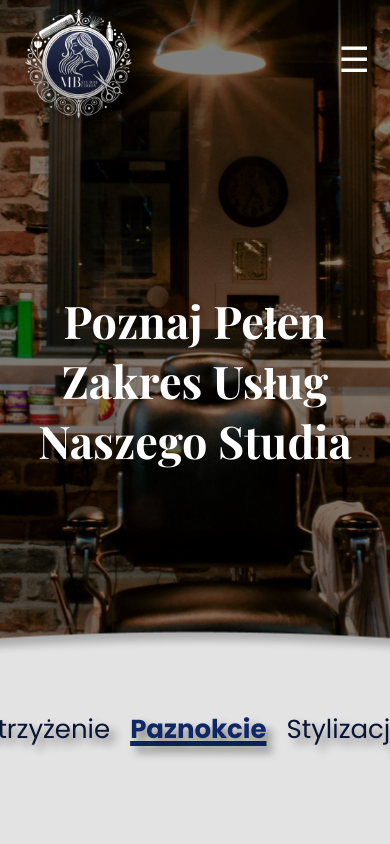
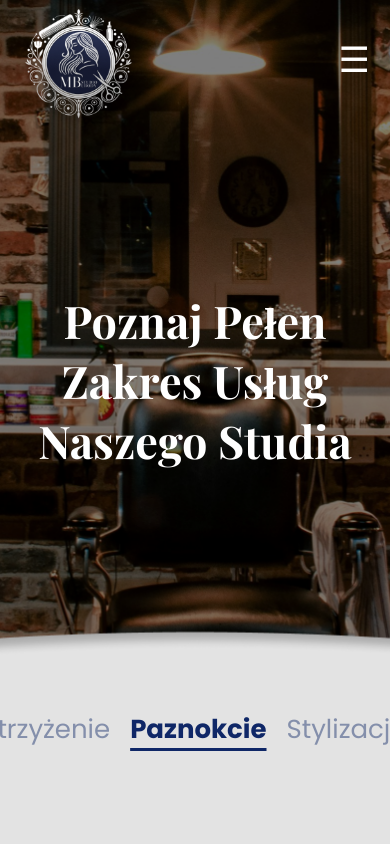
Before and after one commit to kwasnakiwi/Fryzjer_page, a React (Vite) app: page /uslugi/paznokcie in a window 390 px wide. Shown: the top 844 px of the page. Built offline with nearby package versions, Linux system fonts and the light colour scheme; a web font is replaced by a local one.

Commit message:
responsive problem

```diff
--- a/src/styles/Cennik.css
+++ b/src/styles/Cennik.css
@@ -18,23 +18,24 @@
     font-family: Poppins;
     font-size: 26px;
     font-weight: 400;
-    color: rgba(8, 20, 52, 1);
-    text-shadow: 6px 6px 8px rgba(0, 0, 0, 0.45);
-    transition: 0.1s;
+    color: rgba(15, 39, 103, 0.45);
+    transition: 0.2s all;
 }
 .site-navbar a:hover{
     font-weight: 700;
     color: rgba(15, 39, 103, 1);
     text-decoration: underline;
     text-decoration-skip-ink: none;
-    text-decoration-thickness: 5px;
+    text-decoration-thickness: 3px;
+    text-underline-offset: 10px;
 }
 #blue{
     font-weight: 700;
     color: rgba(15, 39, 103, 1);
     text-decoration: underline;
     text-decoration-skip-ink: none;
-    text-decoration-thickness: 5px;
+    text-decoration-thickness: 3px;
+    text-underline-offset: 10px;
 }
 .offer-box{
     display: flex;
--- a/src/styles/HomePage.css
+++ b/src/styles/HomePage.css
@@ -547,11 +547,15 @@
     }
     .web-top-title{
         font-size: 43px;
-        margin-right: 2%;
-        width: auto;
+        text-align: center;
     }
     .web-top-text{
-        margin: 0 5%;
+        margin: 0 2%;
+    }
+    .web-top-desc{
+        display: block;
+        margin: 0;
+        text-align: center;
     }
 }
 @media (max-width: 368px) {
@@ -584,4 +588,12 @@
     .uslugi-title{
         margin-bottom: 30px;
     }
+    .web-top-title{
+        font-size: 35px;
+
+    }
+
 }
+@media (max-width: 325px) {
+
+}
```
